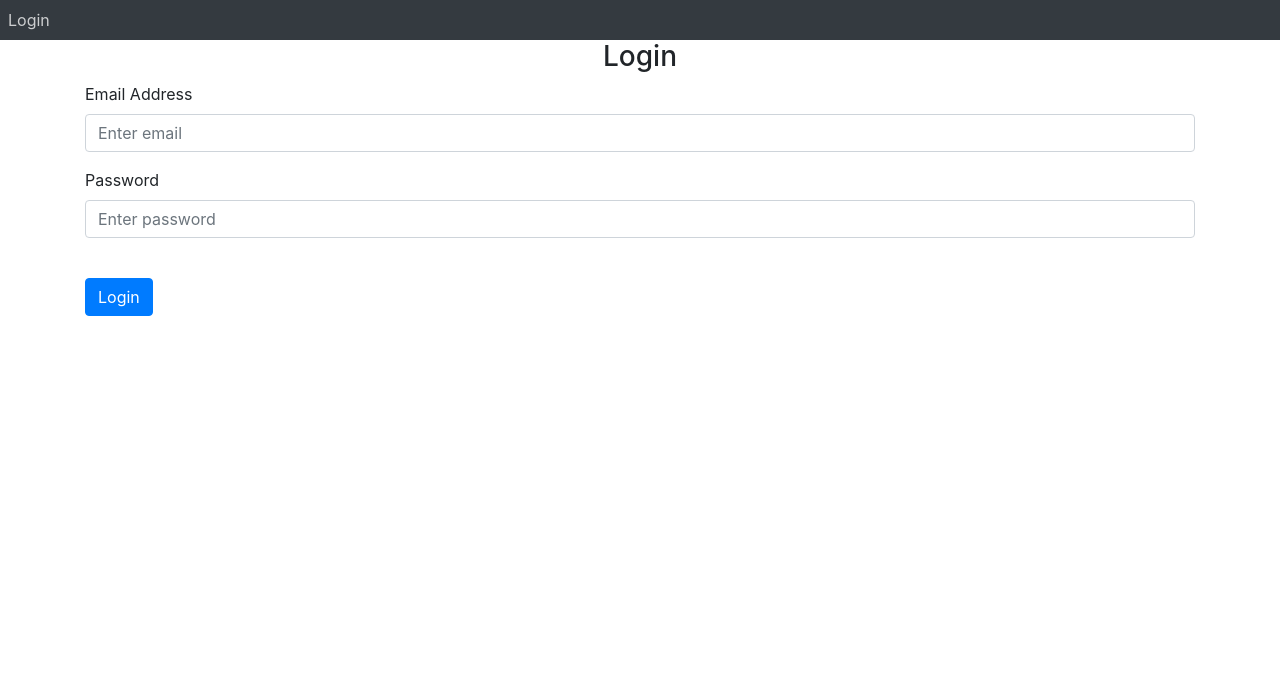
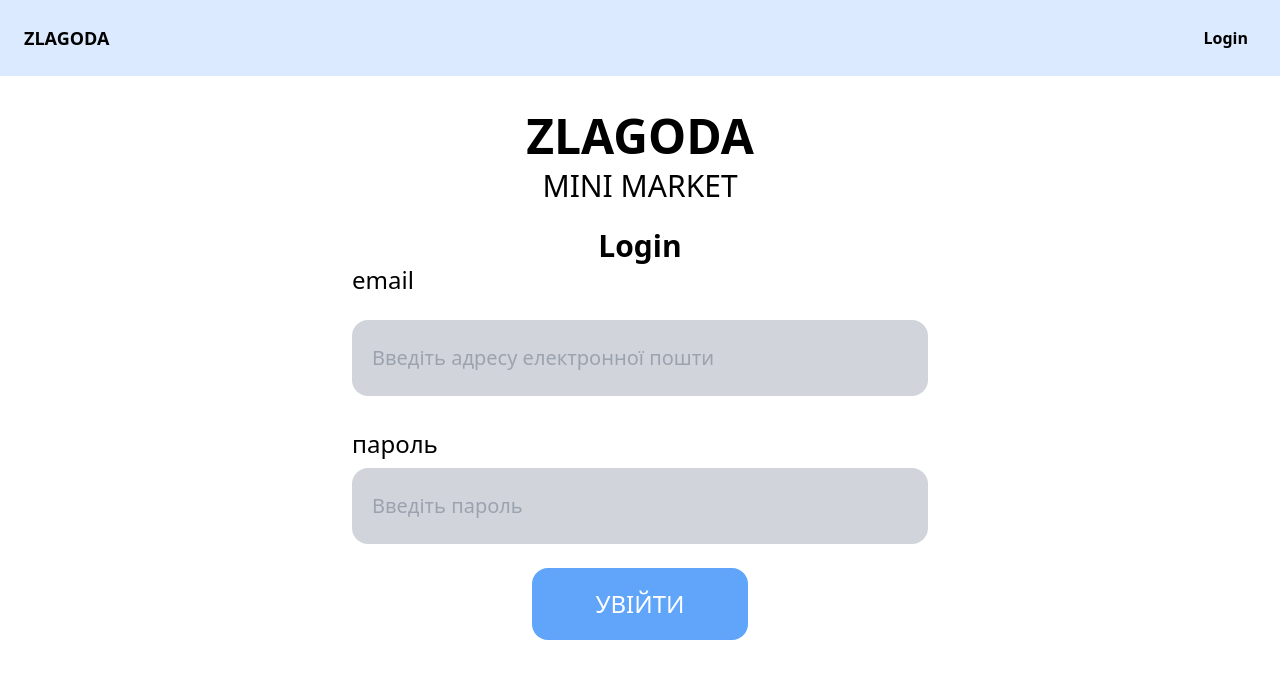
Before and after one commit to sidorenkoso/zlagoda_supermarket, a Flask app: page /login in a window 1280 px wide. Shown: the top 679 px of the page. Run offline with Flask 3, Linux system fonts and the light colour scheme; some libraries are stand-ins or nearby versions.

Commit message:
Designing login page and base

```diff
--- a/zlg_website/templates/base.html
+++ b/zlg_website/templates/base.html
@@ -3,80 +3,49 @@
 <head>
     <meta charset="utf-8" />
     <meta name="viewport" content="width=device-width, initial-scale=1" />
-    <link
-      rel="stylesheet"
-      href="https://stackpath.bootstrapcdn.com/bootstrap/4.4.1/css/bootstrap.min.css"
-      integrity="sha384-Vkoo8x4CGsO3+Hhxv8T/Q5PaXtkKtu6ug5TOeNV6gBiFeWPGFN9MuhOf23Q9Ifjh"
-      crossorigin="anonymous"
-    />
-    <link
-      rel="stylesheet"
-      href="https://stackpath.bootstrapcdn.com/font-awesome/4.7.0/css/font-awesome.min.css"
-      crossorigin="anonymous"
-    />
-
+    <link rel="stylesheet" href="https://cdn.jsdelivr.net/npm/tailwindcss@2.2.19/dist/tailwind.min.css">
     <title>{% block title %}Home{% endblock %}</title>
 </head>
-<body>
-    <nav class="navbar-expand-lg navbar-dark bg-dark">
-        <button class="navbar-toggler" type="button" data-toggle="collapse" data-target="#navbar" >
-            <span class="navbar-toggler-icon"></span>
-        </button>
-        <div class="collapse navbar-collapse" id="navbar">
-            <div class="navbar-nav">
+<body class="bg-white text-black">
+
+    <nav class="bg-blue-100 p-6">
+        <div class="flex justify-between items-center">
+            <div class="text-black text-lg font-bold">ZLAGODA</div>
+            <div>
                 {% if user.is_authenticated %}
-                <a class="nav-item nav-link" id="home" href="/">Home</a>
-                <a class="nav-item nav-link" id="logout" href="/logout">Logout</a>
+                    <a href="/" class="text-black font-bold mx-2">Home</a>
+                    <a href="/logout" class="text-black font-bold mx-2">Logout</a>
                 {% else %}
-                <a class="nav-item nav-link" id="login" href="/login">Login</a>
+                    <a href="/login" class="text-black font-bold mx-2">Login</a>
                 {% endif %}
             </div>
         </div>
     </nav>
 
-    {% with messages = get_flashed_messages(with_categories=true) %} {% if
-    messages %} {% for category, message in messages %} {% if category ==
-    'error' %}
-    <div class="alert alert-danger alter-dismissable fade show" role="alert">
-      {{ message }}
-      <button type="button" class="close" data-dismiss="alert">
-        <span aria-hidden="true">&times;</span>
-      </button>
+    <!-- Повідомлення -->
+<div class="fixed top-4 right-4 w-1/3 z-50 space-y-4">
+    {% with messages = get_flashed_messages(with_categories=true) %}
+    {% if messages %}
+        {% for category, message in messages %}
+            <div class="p-4 rounded shadow-md flex items-center justify-between
+                        {{ 'bg-red-500' if category == 'error' else 'bg-green-500' }}
+                        text-white">
+                <span>{{ message }}</span>
+                <button type="button" class="ml-4 text-white font-bold text-xl leading-none"
+                        onclick="this.parentElement.style.display='none';">
+                    &times;
+                </button>
+            </div>
+        {% endfor %}
+    {% endif %}
+    {% endwith %}
+</div>
+
+
+
+    <div class="container mx-auto px-4">
+        {% block content %}{% endblock %}
     </div>
-    {% else %}
-    <div class="alert alert-success alter-dismissable fade show" role="alert">
-      {{ message }}
-      <button type="button" class="close" data-dismiss="alert">
-        <span aria-hidden="true">&times;</span>
-      </button>
-    </div>
-    {% endif %} {% endfor %} {% endif %} {% endwith %}
-
-    <div class="container">
-        {% block content %}
-        {% endblock %}
-    </div>
-
-    <script
-      src="https://code.jquery.com/jquery-3.2.1.slim.min.js"
-      integrity="sha384-KJ3o2DKtIkvYIK3UENzmM7KCkRr/rE9/Qpg6aAZGJwFDMVNA/GpGFF93hXpG5KkN"
-      crossorigin="anonymous"
-    ></script>
-    <script
-      src="https://cdnjs.cloudflare.com/ajax/libs/popper.js/1.12.9/umd/popper.min.js"
-      integrity="sha384-ApNbgh9B+Y1QKtv3Rn7W3mgPxhU9K/ScQsAP7hUibX39j7fakFPskvXusvfa0b4Q"
-      crossorigin="anonymous"
-    ></script>
-    <script
-      src="https://maxcdn.bootstrapcdn.com/bootstrap/4.0.0/js/bootstrap.min.js"
-      integrity="sha384-JZR6Spejh4U02d8jOt6vLEHfe/JQGiRRSQQxSfFWpi1MquVdAyjUar5+76PVCmYl"
-      crossorigin="anonymous"
-    ></script>
-
-    <script
-        type ="text/javascript"
-        src="{{ url_for('static', filename='index.js') }}"
-    ></script>
 
 </body>
 </html>
--- a/zlg_website/templates/login.html
+++ b/zlg_website/templates/login.html
@@ -1,28 +1,49 @@
-{% extends "base.html" %} {% block title %}Login{% endblock %}
+{% extends "base.html" %}
+{% block title %}Login{% endblock %}
+
 {% block content %}
-<form method="POST">
-  <h3 align="center">Login</h3>
-  <div class="form-group">
-    <label for="email">Email Address</label>
+<main class="flex flex-col items-center py-7">
+
+
+    <div class="w-full max-w-xl mt-2 text-center">
+        <h1 class="text-5xl font-black">ZLAGODA</h1>
+        <h2 class="mt-2 text-3xl">MINI MARKET</h2>
+
+        <form method="POST" class="mt-6">
+            <div class=" mb-6">
+                <h3 class="text-3xl font-bold ">Login</h3>
+                <label for="email" class="text-2xl flex justify-between items-start">email</label>
+            </div>
+
             <input
                 type="email"
-      class="form-control"
                 id="email"
                 name="email"
-      placeholder="Enter email"
+                placeholder="Введіть адресу електронної пошти"
+                class="w-full px-5 py-6 text-xl mt--2 rounded-2xl bg-gray-300 text-gray-700"
+                required
             />
-  </div>
-  <div class="form-group">
-    <label for="password">Password</label>
+
+            <label for="password" class="block mt-8 text-2xl text-left">пароль</label>
+
             <input
                 type="password"
-      class="form-control"
                 id="password"
                 name="password"
-      placeholder="Enter password"
+                placeholder="Введіть пароль"
+                class="w-full px-5 py-6 mt-2 text-xl rounded-2xl bg-gray-300 text-gray-700"
+                required
             />
+
+            <div class="flex justify-center mt-6">
+                <button
+                    type="submit"
+                    class="px-16 py-5 text-2xl bg-blue-400 text-white rounded-2xl"
+                >
+                    УВІЙТИ
+                </button>
             </div>
-  <br />
-  <button type="submit" class="btn btn-primary">Login</button>
         </form>
+    </div>
+</main>
 {% endblock %}
```
Lines whose indentation alone changed are shown as unchanged.
